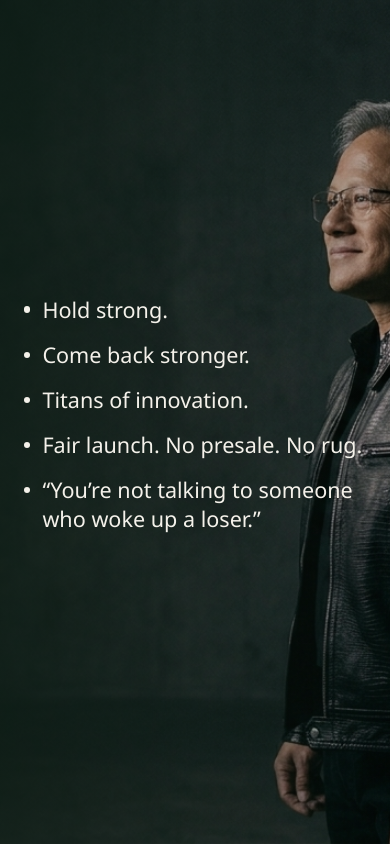
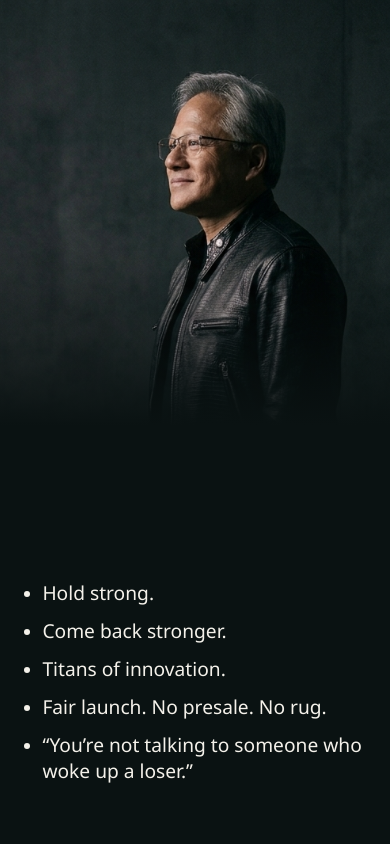
Before and after one commit to Metamyrddin/huangstrong, a plain HTML site: page index.html in a window 390 px wide. Drawn offline with Linux system fonts and the light colour scheme.

Commit message:
Give the phone its own crop: portrait above, lines below.

```diff
--- a/index.html
+++ b/index.html
@@ -13,6 +13,7 @@
     <link rel="stylesheet" href="styles.css" />
   </head>
   <body>
+    <div class="stage" aria-hidden="true"></div>
     <main class="sheet">
       <ul>
         <li>Hold strong.</li>
--- a/styles.css
+++ b/styles.css
@@ -7,28 +7,37 @@
 html, body { margin: 0; min-height: 100%; }
 
 body {
+  position: relative;
   min-height: 100vh;
-  background:
-    linear-gradient(90deg, rgb(12 28 20 / 0.78) 0%, rgb(12 28 20 / 0.38) 32%, transparent 58%),
-    url("hero.jpg") 72% 42% / cover no-repeat fixed;
+  background: #0a1212;
   color: var(--ink);
   font-family: "Segoe UI", sans-serif;
 }
 
+.stage {
+  position: absolute;
+  inset: 0 0 auto;
+  height: 72%;
+  background:
+    linear-gradient(180deg, transparent 0%, transparent 40%, rgb(10 18 18 / 0.45) 56%, #0a1212 70%),
+    url("hero.jpg") right 36% / cover no-repeat;
+}
+
 .sheet {
+  position: relative;
   display: flex;
-  align-items: center;
+  align-items: flex-end;
   min-height: 100vh;
   max-width: 72rem;
   margin: 0 auto;
-  padding: 4rem 1.5rem;
+  padding: 4rem 1.5rem 3rem;
 }
 
 ul {
   margin: 0;
   padding: 0;
   list-style: none;
-  max-width: 36rem;
+  max-width: 24rem;
 }
 
 li {
@@ -50,9 +59,19 @@ li::before {
 }
 
 @media (max-width: 800px) {
-  body {
+  .stage { display: block; }
+  li { font-size: 1.2rem; margin-bottom: 0.75rem; }
+}
+
+@media (min-width: 801px) {
+  .stage {
+    height: auto;
+    inset: 0;
     background:
-      linear-gradient(90deg, rgb(12 28 20 / 0.82) 0%, rgb(12 28 20 / 0.5) 48%, rgb(12 28 20 / 0.18) 100%),
-      url("hero.jpg") 78% 28% / cover no-repeat;
+      linear-gradient(90deg, rgb(12 28 20 / 0.78) 0%, rgb(12 28 20 / 0.38) 32%, transparent 58%),
+      url("hero.jpg") 72% 42% / cover no-repeat fixed;
   }
+  .sheet { align-items: center; padding: 4rem 2.5rem; }
+  ul { max-width: 36rem; }
+  li { font-size: 1.6rem; margin-bottom: 1rem; }
 }
```
